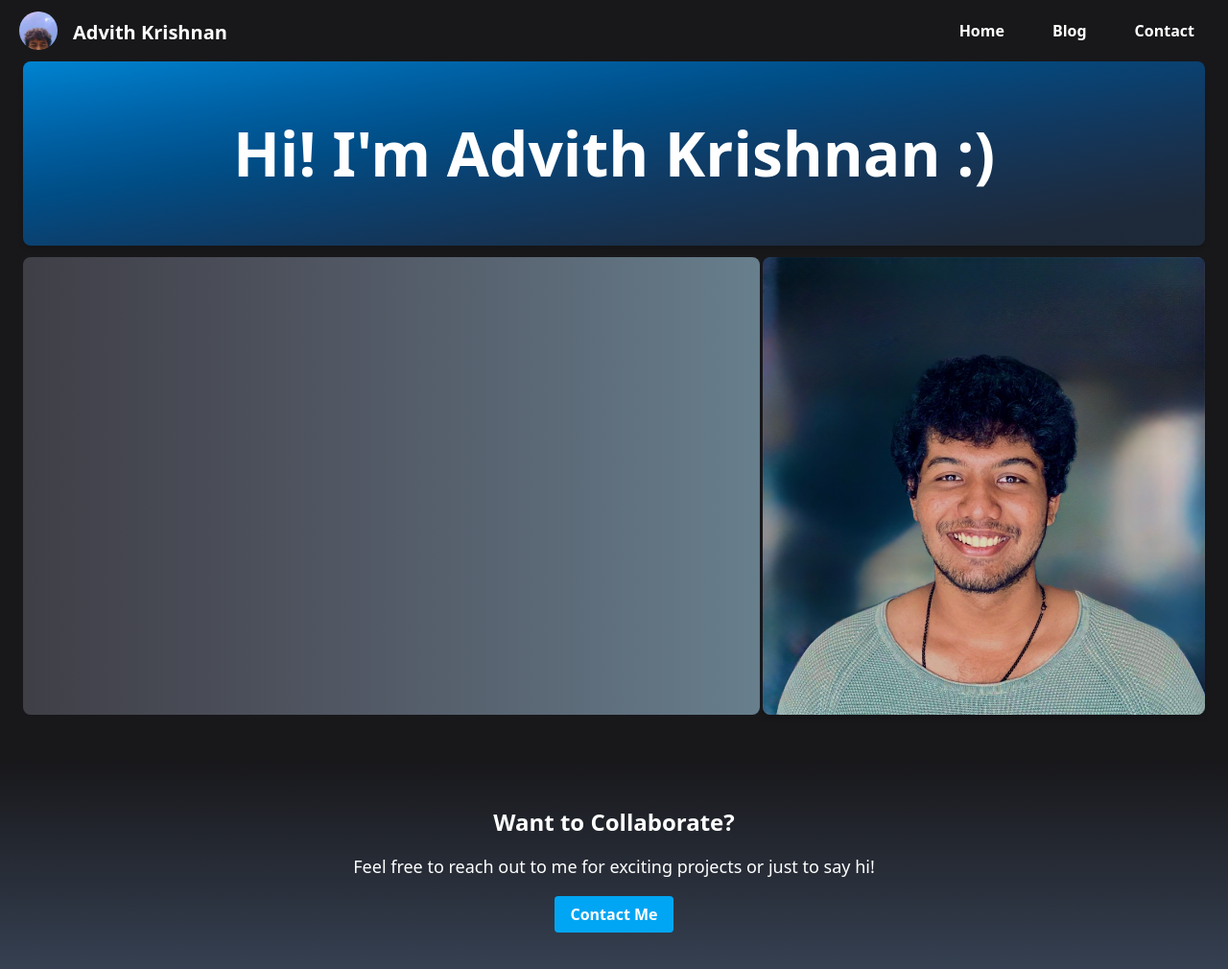
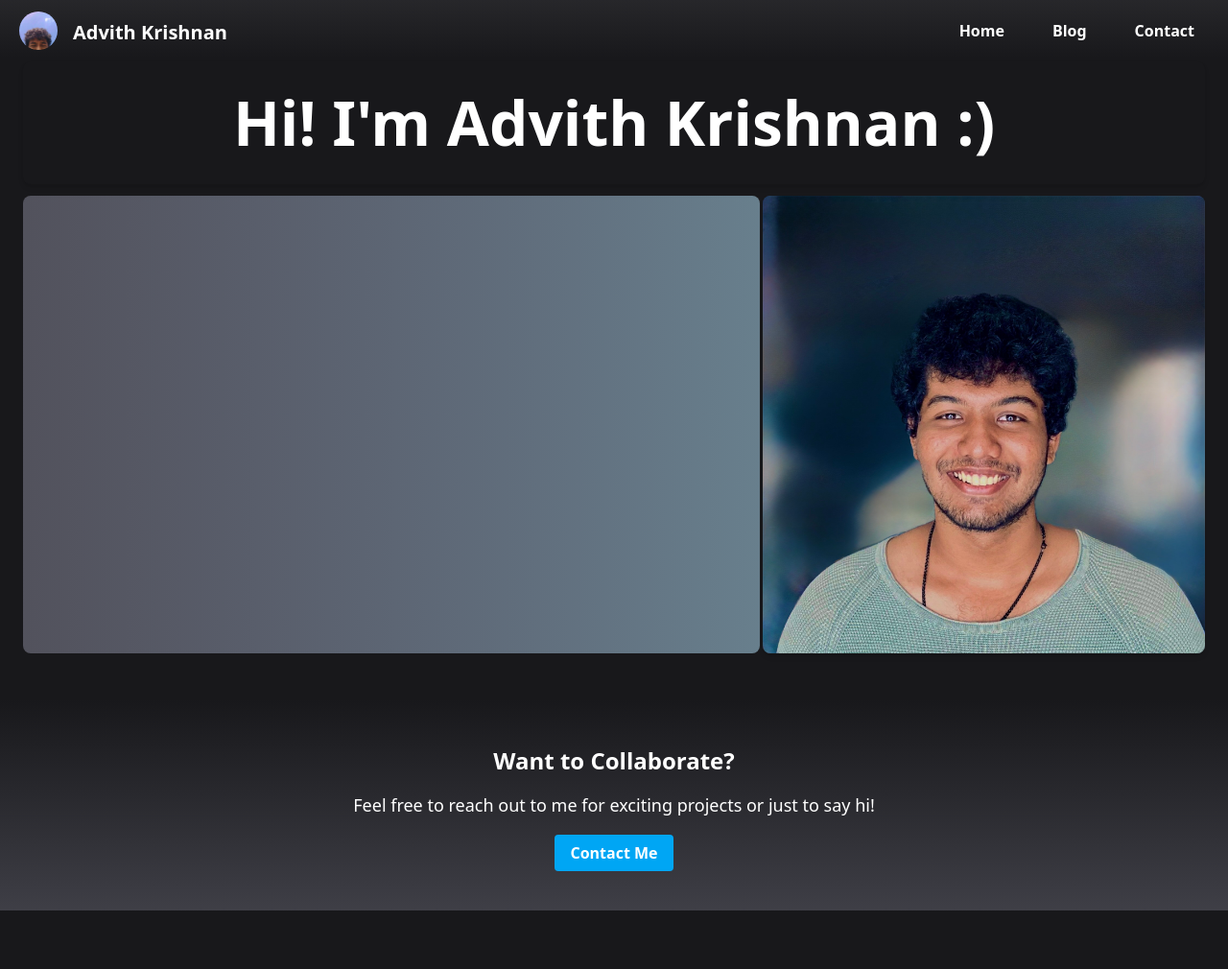
Before and after one commit to Diacod-I/actual-portfolio, an Astro site: page / in a window 1280 px wide. Shown: the whole page at 96% size. After the commit the page ends 949 px from the top, so only its background shows below. Built offline with nearby package versions, Linux system fonts and the light colour scheme; Astro itself is replaced by a stand-in of ours.

Commit message:
fix: fix colour scheme of cards, navbar and call-to-action section

```diff
--- a/src/components/Navbar.astro
+++ b/src/components/Navbar.astro
@@ -2,7 +2,7 @@
 import "../styles/global.css";
 ---
 
-<navbar class="navbar">
+<navbar class="navbar bg-linear-to-t from-zinc-900 from-5% to-zinc-800">
     <div class="navbar-logo flex items-center gap-4">
         <img src="/astro.jpg" alt="Astro Logo" class="navbar-logo"/>
         <h2 class="text-xl font-bold text-white mt-1">Advith Krishnan</h2>
--- a/src/pages/index.astro
+++ b/src/pages/index.astro
@@ -16,14 +16,14 @@ const skills = ["Python", "TypeScript", "HTML", "CSS", "JavaScript", "C++", "C"]
 
 <Layout>
 <!-- Hero Section -->
-<div class="hero bg-linear-to-tl/hsl from-gray-800 from-10% to-sky-600 text-white py-16 px-8 text-center rounded-lg shadow-md mx-6">
+<div class="hero bg-zinc-900 text-white py-8 px-8 text-center rounded-lg shadow-md mx-6">
     <h1 class="text-6xl font-semibold text-white text-center">Hi! I'm Advith Krishnan :)</h1>
   <!-- <a href="#cards" class="bg-sky-500 hover:bg-sky-600 text-white font-bold py-2 px-4 rounded">Explore More</a> -->
 </div>
 
 <!-- Existing Cards Section -->
 <div id="cards" class="grid grid-cols-1 md:grid-cols-2 gap-2 mt-3 mx-6">
-  <div class="bg-linear-to-r/shorter from-zinc-700 to-sky-200/50 p-6 rounded-lg w-[60vw] mr-auto flex items-center justify-center">
+  <div class="bg-linear-to-r/shorter from-zinc-600 to-sky-200/50 p-6 rounded-lg w-[60vw] mr-auto flex items-center justify-center">
   </div>
   <div class="bg-gray-800 rounded-lg shadow-md w-[36vw] ml-auto">
     <img src="/Advith_Krishnan.jpg" alt="Advith Krishnan Profile" class="rounded-lg w-full h-full">
@@ -31,7 +31,7 @@ const skills = ["Python", "TypeScript", "HTML", "CSS", "JavaScript", "C++", "C"]
 </div>
 
 <!-- Call-to-Action Section -->
-<div class="bg-gradient-to-b from-zinc-900 to-gray-700 text-white py-12 px-8 text-center mt-12">
+<div class="bg-gradient-to-b from-zinc-900 to-zinc-700 text-white py-12 px-8 text-center mt-12">
   <h2 class="text-2xl font-bold mb-4">Want to Collaborate?</h2>
   <p class="text-lg mb-6">Feel free to reach out to me for exciting projects or just to say hi!</p>
   <a href="/contact_me" class="bg-sky-500 hover:bg-sky-600 text-white font-bold py-2 px-4 rounded">Contact Me</a>
```
